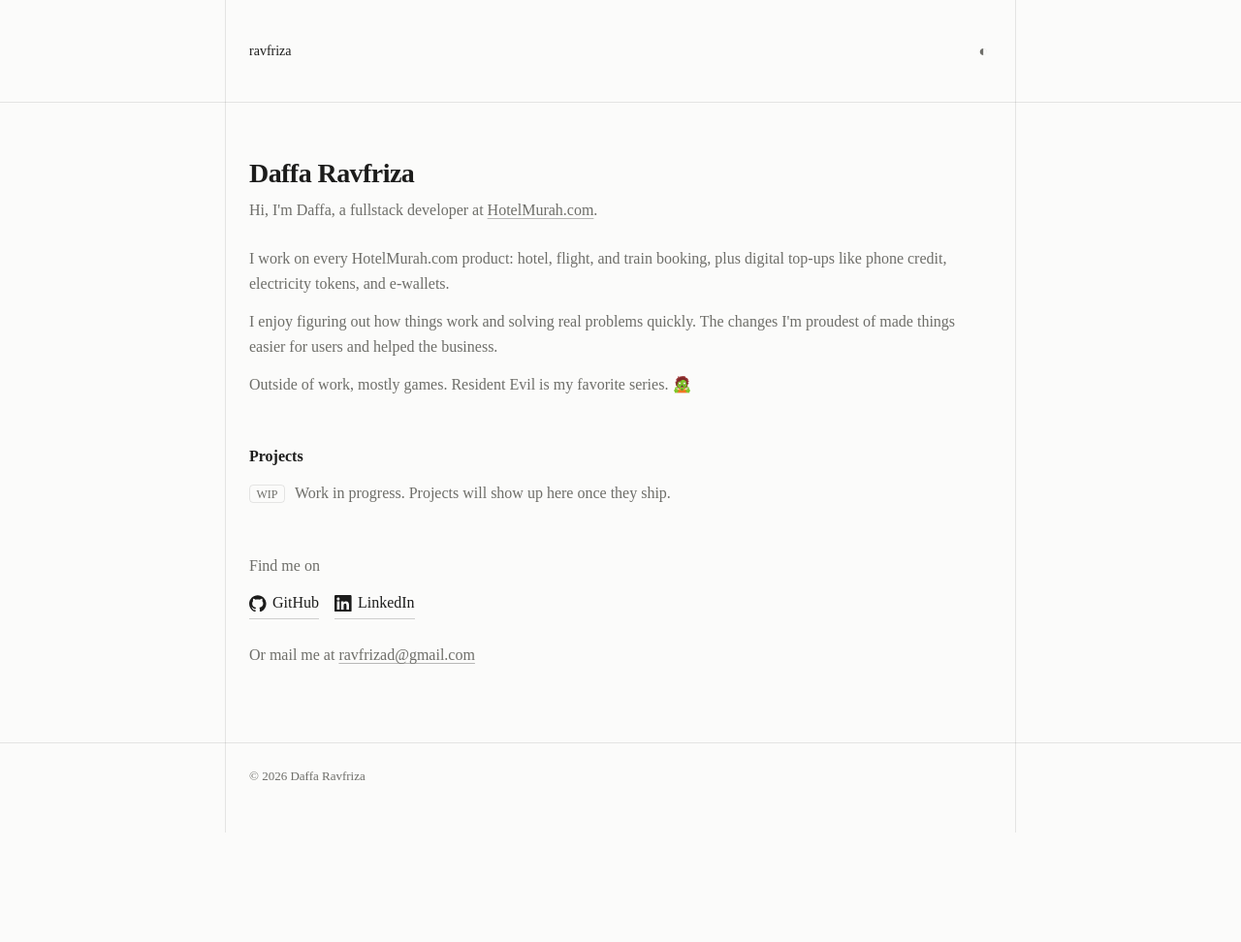
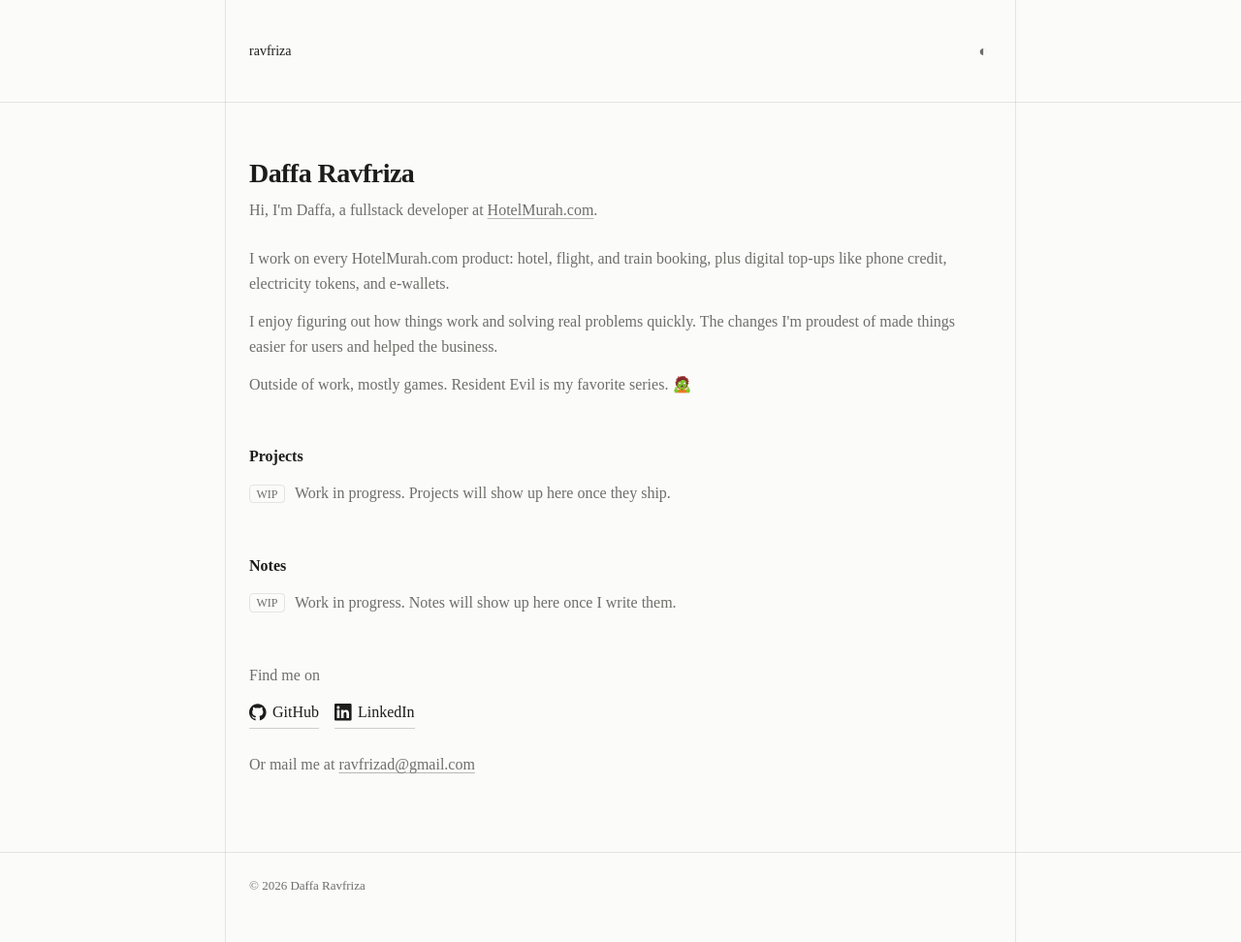
Before and after one commit to ravfriza/ravfriza.github.io, an Astro site: page / in a window 1280 px wide. Shown: the whole page at 97% size. Before the commit the page ends 859 px from the top, so only its background shows below. Built offline with nearby package versions, Linux system fonts and the light colour scheme; Astro itself is replaced by a stand-in of ours.

Commit message:
Add work-in-progress Notes section

```diff
--- a/src/pages/index.astro
+++ b/src/pages/index.astro
@@ -26,6 +26,11 @@ import { site } from '../site';
   <section class="projects">
     <h2>Projects</h2>
     <p class="muted"><span class="wip mono">WIP</span> Work in progress. Projects will show up here once they ship.</p>
+  </section>
+
+  <section class="notes">
+    <h2>Notes</h2>
+    <p class="muted"><span class="wip mono">WIP</span> Work in progress. Notes will show up here once I write them.</p>
   </section>
 
   <section>
@@ -66,7 +71,8 @@ import { site } from '../site';
   }
 
   .intro,
-  .projects {
+  .projects,
+  .notes {
     margin-bottom: 3rem;
   }
 
```
